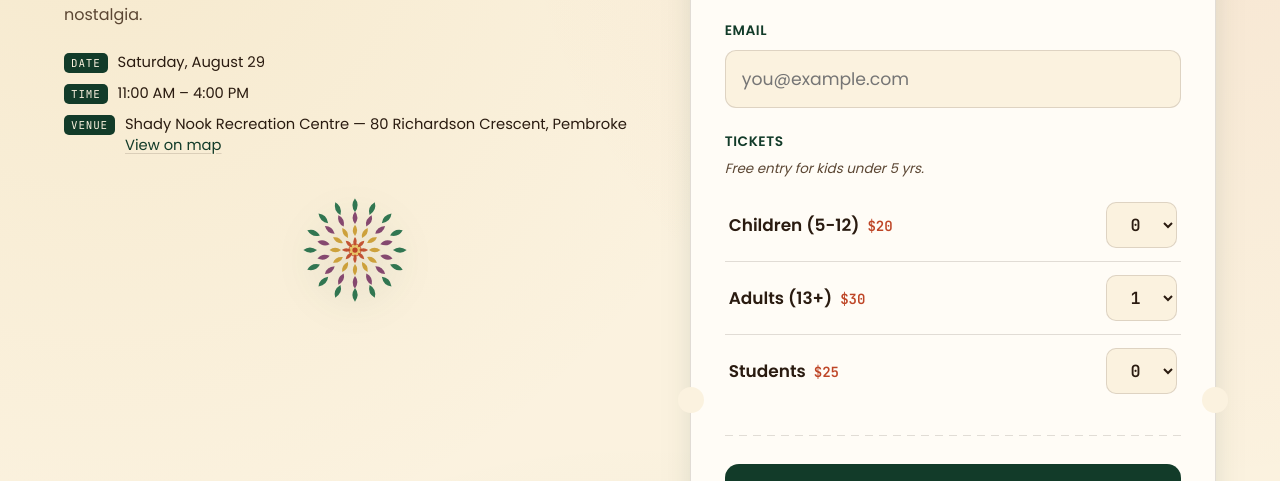
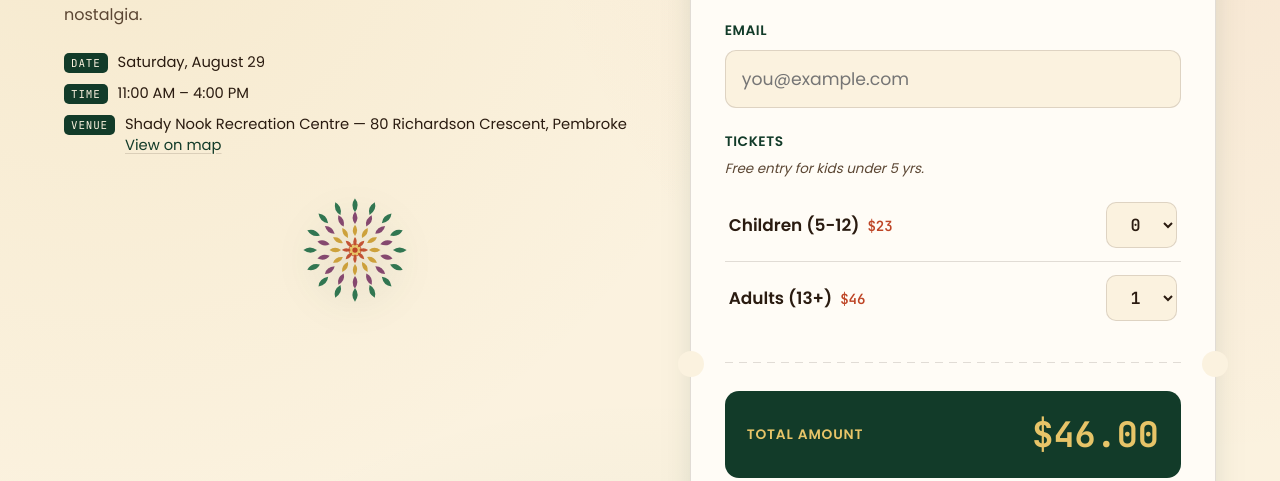
Before and after one commit to sreeyuth/ValleyOnam26, a plain HTML site: page index.html in a window 1280 px wide. Shown: the part 307-788 px from the top of the page. Drawn offline with nearby package versions, Linux system fonts and the light colour scheme.

Commit message:
Add files via upload

```diff
--- a/index.html
+++ b/index.html
@@ -421,16 +421,12 @@
                 <label>Tickets</label>
                 <p class="ticket-note">Free entry for kids under 5 yrs.</p>
                 <div class="ticket-row">
-                  <span class="ticket-name">Children (5-12) <span class="ticket-price">$20</span></span>
+                  <span class="ticket-name">Children (5-12) <span class="ticket-price">$23</span></span>
                   <select id="reg-children" class="ticket-select"></select>
                 </div>
                 <div class="ticket-row">
-                  <span class="ticket-name">Adults (13+) <span class="ticket-price">$30</span></span>
+                  <span class="ticket-name">Adults (13+) <span class="ticket-price">$46</span></span>
                   <select id="reg-adults" class="ticket-select"></select>
-                </div>
-                <div class="ticket-row">
-                  <span class="ticket-name">Students <span class="ticket-price">$25</span></span>
-                  <select id="reg-students" class="ticket-select"></select>
                 </div>
               </div>
 
@@ -537,7 +533,7 @@
   const db = getDatabase(firebaseApp);
 (function(){
   "use strict";
-  const TICKET_PRICES = { children: 20, adults: 30, students: 25 };
+  const TICKET_PRICES = { children: 23, adults: 46 };
   const ADMIN_CODE = "1983";
   const PAYMENT_CODE = "1947";
   let adminUnlocked = false;
@@ -640,7 +636,6 @@
   const emailInput = document.getElementById("reg-email");
   const childrenSelect = document.getElementById("reg-children");
   const adultsSelect = document.getElementById("reg-adults");
-  const studentsSelect = document.getElementById("reg-students");
   const totalAmountEl = document.getElementById("total-amount");
   const etransferAmountEl = document.getElementById("etransfer-amount");
   const confirmToggleBtn = document.getElementById("etransfer-confirm-btn");
@@ -652,7 +647,7 @@
 
   let etransferConfirmed = false;
 
-  // Populate the three ticket-count dropdowns (0-10) with sensible defaults
+  // Populate the ticket-count dropdowns (0-10) with sensible defaults
   function populateCountSelect(selectEl, defaultValue){
     for (let i = 0; i <= 10; i++){
       const opt = document.createElement("option");
@@ -664,24 +659,22 @@
   }
   populateCountSelect(childrenSelect, 0);
   populateCountSelect(adultsSelect, 1);
-  populateCountSelect(studentsSelect, 0);
 
   function ticketCounts(){
     return {
       children: parseInt(childrenSelect.value, 10) || 0,
-      adults: parseInt(adultsSelect.value, 10) || 0,
-      students: parseInt(studentsSelect.value, 10) || 0
+      adults: parseInt(adultsSelect.value, 10) || 0
     };
   }
 
   function currentTotal(){
     const c = ticketCounts();
-    return (c.children * TICKET_PRICES.children) + (c.adults * TICKET_PRICES.adults) + (c.students * TICKET_PRICES.students);
+    return (c.children * TICKET_PRICES.children) + (c.adults * TICKET_PRICES.adults);
   }
 
   function currentPartySize(){
     const c = ticketCounts();
-    return c.children + c.adults + c.students;
+    return c.children + c.adults;
   }
 
   function refreshTotals(){
@@ -712,7 +705,7 @@
     }
   }
 
-  [childrenSelect, adultsSelect, studentsSelect].forEach(sel => sel.addEventListener("change", refreshTotals));
+  [childrenSelect, adultsSelect].forEach(sel => sel.addEventListener("change", refreshTotals));
   nameInput.addEventListener("input", updateSubmitState);
   emailInput.addEventListener("input", updateSubmitState);
 
@@ -860,7 +853,6 @@
       email: emailInput.value.trim(),
       children: counts.children,
       adults: counts.adults,
-      students: counts.students,
       partySize: currentPartySize(),
       total: currentTotal(),
       timestamp: Date.now()
@@ -887,7 +879,6 @@
     confirmToggleBtn.setAttribute("aria-pressed", "false");
     childrenSelect.value = "0";
     adultsSelect.value = "1";
-    studentsSelect.value = "0";
     refreshTotals();
     updateSubmitState();
     confirmView.hidden = true;
@@ -961,7 +952,6 @@
         const parts = [];
         if (r.adults) parts.push(r.adults + "A");
         if (r.children) parts.push(r.children + "C");
-        if (r.students) parts.push(r.students + "S");
         return [
           r.name || "",
           r.email || "",
@@ -1041,7 +1031,6 @@
       const breakdownParts = [];
       if (r.adults) breakdownParts.push(r.adults + (r.adults === 1 ? " Adult" : " Adults"));
       if (r.children) breakdownParts.push(r.children + (r.children === 1 ? " Child" : " Children"));
-      if (r.students) breakdownParts.push(r.students + (r.students === 1 ? " Student" : " Students"));
       const breakdown = breakdownParts.length ? `<div class="party-breakdown">${breakdownParts.join(", ")}</div>` : "";
 
       rows += `<tr data-id="${r.id}">
```
